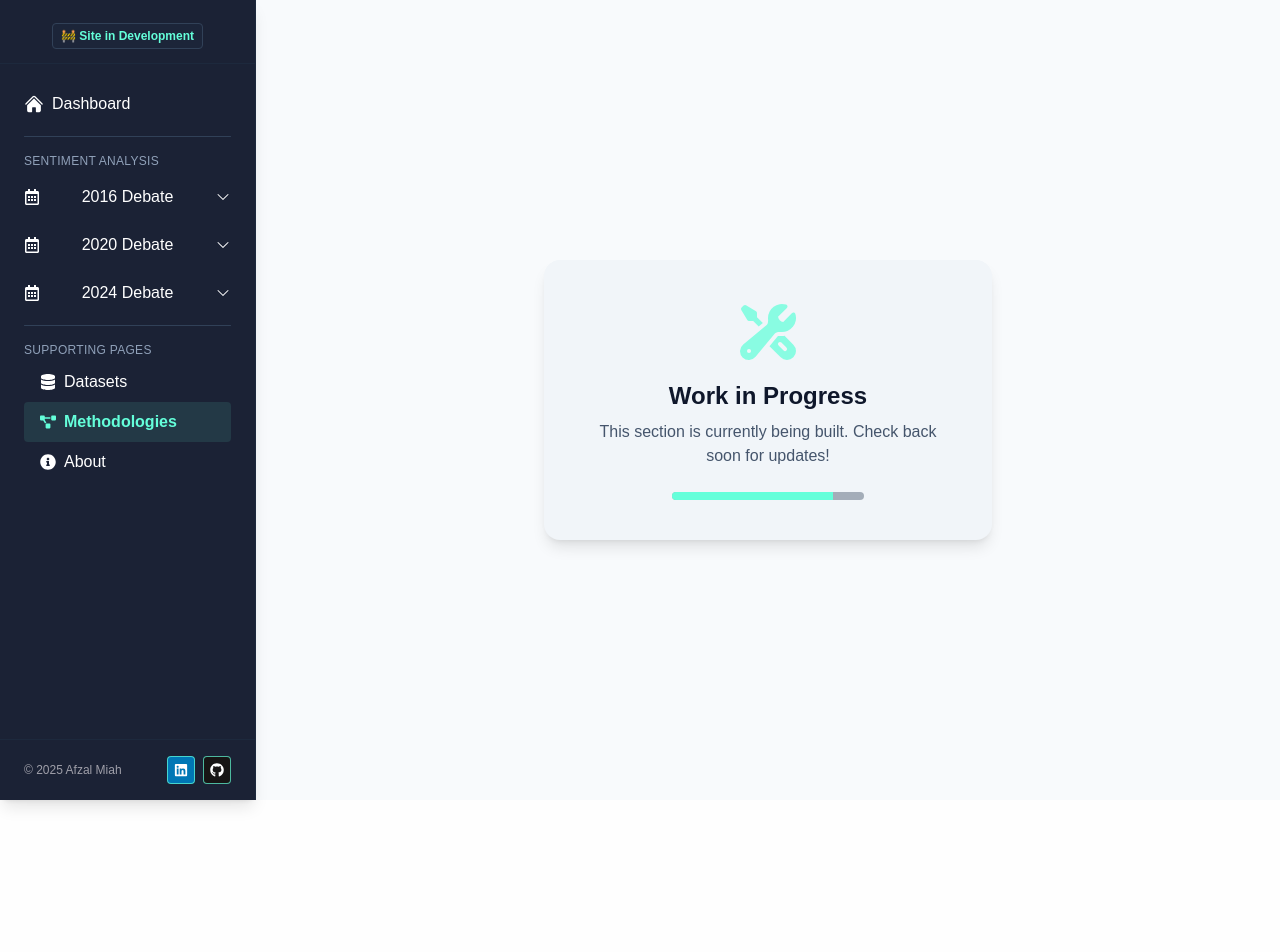
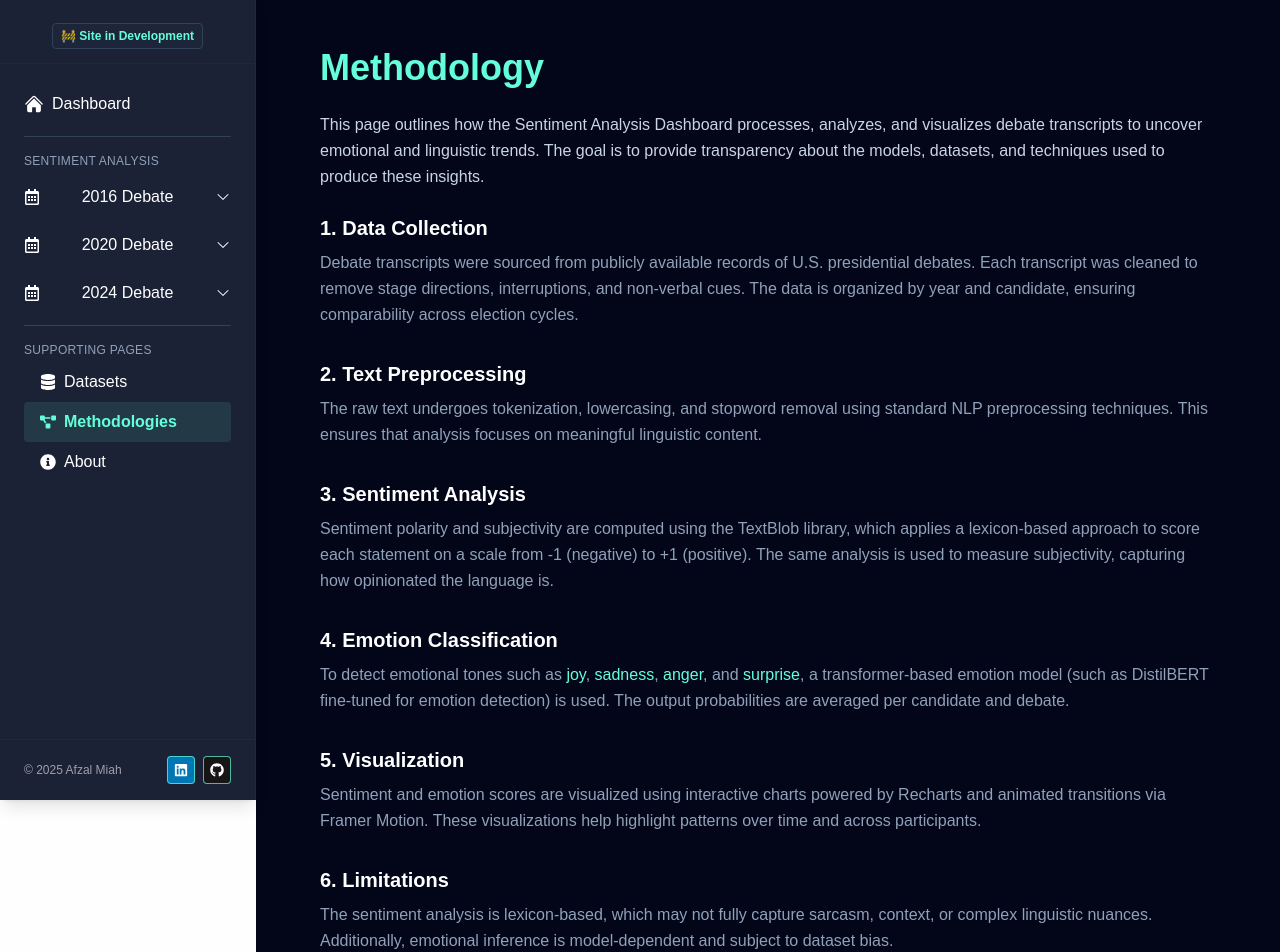
Before and after one commit to affyzal/sentiment-app, a Next.js app: page /methodologies in a window 1280 px wide. Shown: the top 952 px of the page. Before the commit the page ends 800 px from the top, so only its background shows below. Built offline with nearby package versions, Linux system fonts and the light colour scheme.

Commit message:
Refactor emotion quotes mapping and update AboutPage and SidebarFooter for consistency and clarity

```diff
--- a/src/app/2016/emotion/page.tsx
+++ b/src/app/2016/emotion/page.tsx
@@ -118,7 +118,7 @@ const EmotionDashboard = () => {
           >
             <h2 className="text-lg font-semibold text-[#64ffda] mb-2">Top {e} Quotes</h2>
             <ul className="list-disc list-inside text-slate-300">
-              {mockQuotes[e].map((q, i) => (
+              {mockQuotes[e as keyof typeof mockQuotes].map((q, i) => (
                 <li key={i}>{q}</li>
               ))}
             </ul>
--- a/src/app/about/page.tsx
+++ b/src/app/about/page.tsx
@@ -71,7 +71,7 @@ export default function AboutPage() {
       >
         <h2 className="text-xl font-semibold text-[#64ffda] mb-3">Author</h2>
         <p className="text-slate-300 mb-4">
-          Created by <span className="text-[#64ffda] font-medium">Afzal Miah</span> — a developer interested in
+          Created by <span className="text-[#64ffda] font-medium">Afzal Miah</span> - a developer interested in
           natural language processing, data visualization, and interactive storytelling through data.
         </p>
 
@@ -93,7 +93,6 @@ export default function AboutPage() {
           <a
             href="https://afzalmiah.dev"
             target="_blank"
-            rel="noopener noreferrer"
             className="flex items-center gap-2 hover:text-[#64ffda] transition"
           >
             <FaGlobe className="w-4 h-4" /> Website
@@ -108,7 +107,7 @@ export default function AboutPage() {
         transition={{ delay: 0.5 }}
         className="text-center text-slate-600 text-sm mt-10"
       >
-        © {new Date().getFullYear()} Sentiment Analysis Dashboard — All rights reserved.
+        © {new Date().getFullYear()} Sentiment Analysis Dashboard - All rights reserved.
       </motion.p>
     </div>
   );
--- a/src/app/methodologies/page.tsx
+++ b/src/app/methodologies/page.tsx
@@ -1,39 +1,103 @@
 "use client";
 
 import { motion } from "framer-motion";
-import { WrenchScrewdriverIcon } from "@heroicons/react/24/solid";
 
-export default function WorkInProgress() {
+export default function MethodologyPage() {
   return (
-    <div className="min-h-screen flex flex-col items-center justify-center bg-slate-50 dark:bg-slate-900 text-slate-900 dark:text-slate-100 px-6 py-10">
-      <motion.div
-        initial={{ opacity: 0, scale: 0.9 }}
-        animate={{ opacity: 1, scale: 1 }}
-        transition={{ type: "spring", stiffness: 100, damping: 12 }}
-        className="flex flex-col items-center justify-center bg-slate-100 dark:bg-slate-800 rounded-2xl shadow-lg p-10 max-w-md text-center"
-      >
-        <WrenchScrewdriverIcon className="w-16 h-16 text-[#64ffda] mb-4 animate-pulse" />
-        <h1 className="text-2xl font-bold mb-2">Work in Progress</h1>
-        <p className="text-slate-600 dark:text-slate-400 mb-6">
-          This section is currently being built. Check back soon for updates!
+    <motion.div
+      className="min-h-screen bg-slate-950 text-white p-6 md:p-12"
+      initial={{ opacity: 0, y: 20 }}
+      animate={{ opacity: 1, y: 0 }}
+      transition={{ duration: 0.6 }}
+    >
+      <div className="max-w-4xl mx-auto">
+        <motion.h1
+          className="text-3xl md:text-4xl font-bold text-[#64ffda] mb-6"
+          initial={{ opacity: 0, y: -10 }}
+          animate={{ opacity: 1, y: 0 }}
+        >
+          Methodology
+        </motion.h1>
+
+        <p className="text-slate-300 mb-6 leading-relaxed">
+          This page outlines how the Sentiment Analysis Dashboard processes, analyzes, and visualizes
+          debate transcripts to uncover emotional and linguistic trends. The goal is to provide
+          transparency about the models, datasets, and techniques used to produce these insights.
         </p>
-        <motion.div
-          className="w-48 h-2 bg-slate-700/40 rounded-full overflow-hidden"
-          initial={{ opacity: 0 }}
-          animate={{ opacity: 1 }}
-        >
-          <motion.div
-            className="h-full bg-[#64ffda]"
-            initial={{ width: "0%" }}
-            animate={{ width: ["0%", "60%", "100%", "80%", "100%"] }}
-            transition={{
-              duration: 3,
-              repeat: Infinity,
-              ease: "easeInOut",
-            }}
-          />
-        </motion.div>
-      </motion.div>
-    </div>
+
+        {/* Section 1 */}
+        <section className="mb-8">
+          <h2 className="text-xl font-semibold text-white mb-2">1. Data Collection</h2>
+          <p className="text-slate-400 leading-relaxed">
+            Debate transcripts were sourced from publicly available records of U.S. presidential debates.
+            Each transcript was cleaned to remove stage directions, interruptions, and non-verbal cues.
+            The data is organized by year and candidate, ensuring comparability across election cycles.
+          </p>
+        </section>
+
+        {/* Section 2 */}
+        <section className="mb-8">
+          <h2 className="text-xl font-semibold text-white mb-2">2. Text Preprocessing</h2>
+          <p className="text-slate-400 leading-relaxed">
+            The raw text undergoes tokenization, lowercasing, and stopword removal using standard NLP
+            preprocessing techniques. This ensures that analysis focuses on meaningful linguistic content.
+          </p>
+        </section>
+
+        {/* Section 3 */}
+        <section className="mb-8">
+          <h2 className="text-xl font-semibold text-white mb-2">3. Sentiment Analysis</h2>
+          <p className="text-slate-400 leading-relaxed">
+            Sentiment polarity and subjectivity are computed using the TextBlob library, which applies a
+            lexicon-based approach to score each statement on a scale from -1 (negative) to +1 (positive).
+            The same analysis is used to measure subjectivity, capturing how opinionated the language is.
+          </p>
+        </section>
+
+        {/* Section 4 */}
+        <section className="mb-8">
+          <h2 className="text-xl font-semibold text-white mb-2">4. Emotion Classification</h2>
+          <p className="text-slate-400 leading-relaxed">
+            To detect emotional tones such as <span className="text-[#64ffda]">joy</span>,{" "}
+            <span className="text-[#64ffda]">sadness</span>, <span className="text-[#64ffda]">anger</span>,
+            and <span className="text-[#64ffda]">surprise</span>, a transformer-based emotion model
+            (such as DistilBERT fine-tuned for emotion detection) is used. The output probabilities are
+            averaged per candidate and debate.
+          </p>
+        </section>
+
+        {/* Section 5 */}
+        <section className="mb-8">
+          <h2 className="text-xl font-semibold text-white mb-2">5. Visualization</h2>
+          <p className="text-slate-400 leading-relaxed">
+            Sentiment and emotion scores are visualized using interactive charts powered by Recharts
+            and animated transitions via Framer Motion. These visualizations help highlight patterns
+            over time and across participants.
+          </p>
+        </section>
+
+        {/* Section 6 */}
+        <section className="mb-8">
+          <h2 className="text-xl font-semibold text-white mb-2">6. Limitations</h2>
+          <p className="text-slate-400 leading-relaxed">
+            The sentiment analysis is lexicon-based, which may not fully capture sarcasm, context,
+            or complex linguistic nuances. Additionally, emotional inference is model-dependent
+            and subject to dataset bias.
+          </p>
+        </section>
+
+        <div className="mt-10 p-4 border-t border-slate-700 text-sm text-slate-500">
+          Last updated: November 2025 · Developed by{" "}
+          <a
+            href="https://afzalmiah.dev"
+            className="text-[#64ffda] hover:underline"
+            target="_blank"
+            rel="noopener noreferrer"
+          >
+            Afzal Miah
+          </a>
+        </div>
+      </div>
+    </motion.div>
   );
 }
--- a/src/components/SidebarFooter.tsx
+++ b/src/components/SidebarFooter.tsx
@@ -6,7 +6,7 @@ import { FaLinkedin, FaGithub } from "react-icons/fa";
 const SidebarFooter = () => {
   return (
     <div className="mt-auto px-6 py-4 border-t border-slate-800 text-zinc-400 text-sm flex items-center justify-between">
-      <Link href="https://afzalmiah.dev" target="_blank" rel="noopener noreferrer" className="hover:text-[#64ffda] transition-colors">
+      <Link href="https://afzalmiah.dev" target="_blank" className="hover:text-[#64ffda] transition-colors">
         <p className="text-xs">&copy; {new Date().getFullYear()} Afzal Miah</p>
       </Link>
       <div className="flex gap-2">
```
